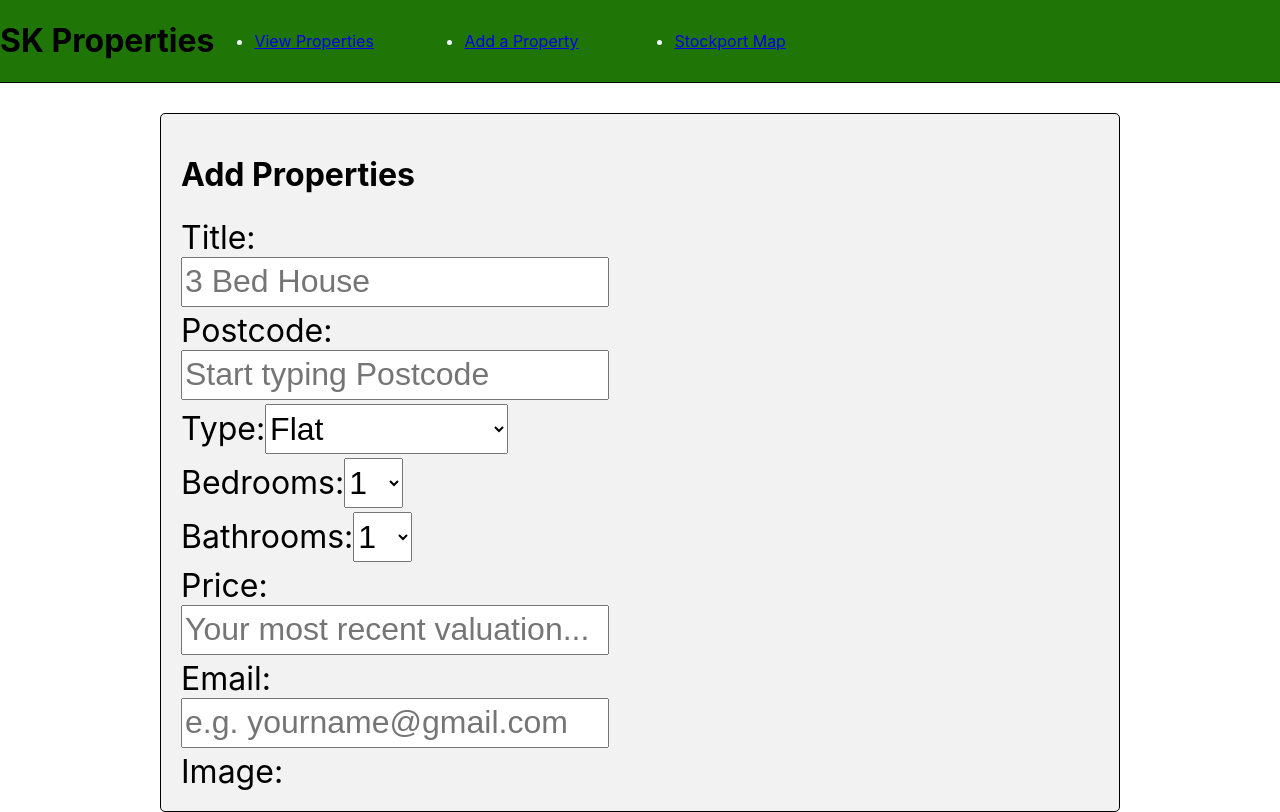
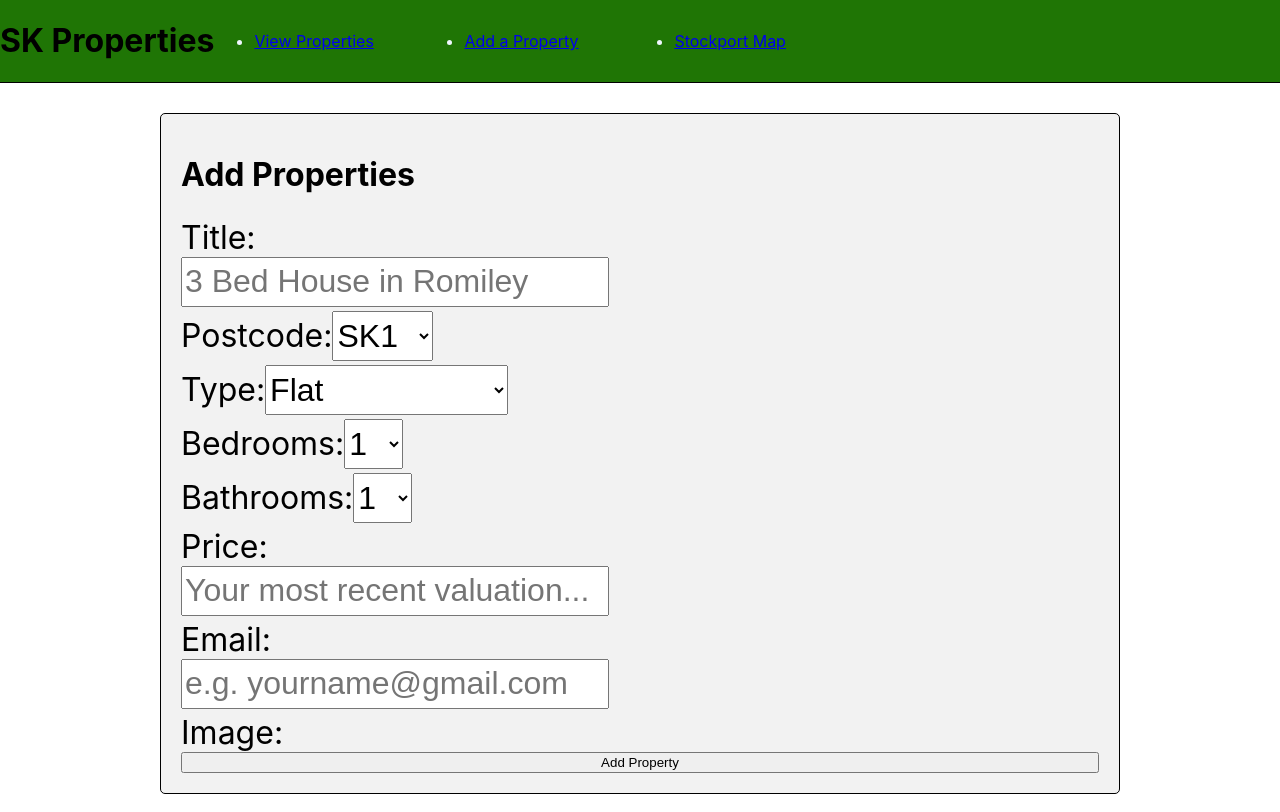
Before and after one commit to James-Sample/stockportPropertyApp-frontend, a React (Create React App) app: page /add-property in a window 1280 px wide. Built offline with nearby package versions, Linux system fonts and the light colour scheme.

Commit message:
add property functionality working

```diff
--- a/package.json
+++ b/package.json
@@ -6,8 +6,11 @@
     "@testing-library/jest-dom": "^5.16.5",
     "@testing-library/react": "^13.4.0",
     "@testing-library/user-event": "^13.5.0",
+    "axios": "^1.3.4",
     "eslint": "^8.36.0",
+    "font-awesome": "^4.7.0",
     "nodemon": "^2.0.21",
+    "prop-types": "^15.8.1",
     "react": "^18.2.0",
     "react-dom": "^18.2.0",
     "react-router-dom": "^6.9.0",
--- /dev/null
+++ b/src/components/Alert.js
@@ -0,0 +1,23 @@
+import React from "react";
+import PropTypes from "prop-types";
+import "../styles/alert.css";
+
+const Alert = ({ message, success }) => {
+  if (!message) return null;
+  return (
+    <div className={`alert alert-${success ? "success" : "error"}`}>
+      {message}
+    </div>
+  );
+};
+
+Alert.propTypes = {
+  message: PropTypes.string.isRequired,
+  success: PropTypes.bool,
+};
+
+Alert.defaultProps = {
+  success: false,
+};
+
+export default Alert;
--- a/src/pages/AddProperty.js
+++ b/src/pages/AddProperty.js
@@ -1,36 +1,89 @@
-import React from "react";
+import React, { useState } from "react";
 import "../styles/addproperty.css";
+import postData from "../requests/postData";
+import Alert from "../components/Alert";
 
 const AddProperty = () => {
+  const initialState = {
+    fields: {
+      title: "",
+      city: "Manchester",
+      type: "Flat",
+      bedrooms: "0",
+      bathrooms: "0",
+      price: "",
+      email: "",
+    },
+    alert: {
+      message: "",
+      isSuccess: false,
+    },
+  };
+
+  const [fields, setFields] = useState(initialState.fields);
+
+  const [alert, setAlert] = useState(initialState.alert);
+
+  const handleAddproperty = (event) => {
+    postData(fields, setAlert);
+    event.preventDefault();
+    setAlert({ message: "", isSuccess: false });
+    console.log(fields.bedrooms);
+  };
+
+  const handleFieldChange = (event) => {
+    setFields({ ...fields, [event.target.name]: event.target.value });
+  };
   return (
     <div className="addproperty">
+      <Alert message={alert.message} success={alert.isSuccess} />
       <h1>Add Properties</h1>
-      <form className="property-form">
+      <form className="property-form" onSubmit={handleAddproperty}>
         <label htmlFor="title">
           Title:
           <input
             id="title"
             name="title"
-            // value={fields.title}
-            // onChange={handleFieldChange}
-            placeholder="3 Bed House"
+            value={fields.title}
+            onChange={handleFieldChange}
+            placeholder="3 Bed House in Romiley"
           />
         </label>
         <label htmlFor="postcode">
           Postcode:
-          <input
+          <select
             id="postcode"
             name="postcode"
-            placeholder="Start typing Postcode"
-          />
+            value={fields.postcode}
+            onChange={handleFieldChange}
+          >
+            <option value="SK1">SK1</option>
+            <option value="SK2">SK2</option>
+            <option value="SK3">SK3</option>
+            <option value="SK4">SK4</option>
+            <option value="SK5">SK5</option>
+            <option value="SK6">SK6</option>
+            <option value="SK7">SK7</option>
+            <option value="SK6">SK8</option>
+            <option value="SK9">SK9</option>
+            <option value="SK10">SK10</option>
+            <option value="SK11">SK11</option>
+            <option value="SK12">SK12</option>
+            <option value="SK13">SK13</option>
+            <option value="SK14">SK14</option>
+            <option value="SK15">SK15</option>
+            <option value="SK16">SK16</option>
+            <option value="SK17">SK17</option>
+            <option value="SK18">SK18</option>
+          </select>
         </label>
         <label htmlFor="type">
           Type:
           <select
             id="type"
             name="type"
-            // value={fields.type}
-            // onChange={handleFieldChange}
+            value={fields.type}
+            onChange={handleFieldChange}
           >
             <option value="Flat">Flat</option>
             <option value="Terraced">Terraced</option>
@@ -43,10 +96,10 @@ const AddProperty = () => {
         <label htmlFor="bedrooms">
           Bedrooms:
           <select
-            id="bedroom"
-            name="bedroom"
-            // value={fields.bedroom}
-            // onChange={handleFieldChange}
+            id="bedrooms"
+            name="bedrooms"
+            value={fields.bedrooms}
+            onChange={handleFieldChange}
           >
             <option value="1">1</option>
             <option value="2">2</option>
@@ -62,8 +115,8 @@ const AddProperty = () => {
           <select
             id="bathrooms"
             name="bathrooms"
-            // value={fields.bathrooms}
-            // onChange={handleFieldChange}
+            value={fields.bathrooms}
+            onChange={handleFieldChange}
           >
             <option value="1">1</option>
             <option value="2">2</option>
@@ -76,8 +129,8 @@ const AddProperty = () => {
           <input
             id="price"
             name="price"
-            // value={fields.price}
-            // onChange={handleFieldChange}
+            value={fields.price}
+            onChange={handleFieldChange}
             placeholder="Your most recent valuation..."
           />
         </label>
@@ -86,12 +139,15 @@ const AddProperty = () => {
           <input
             id="email"
             name="email"
-            // value={fields.email}
-            // onChange={handleFieldChange}
+            value={fields.email}
+            onChange={handleFieldChange}
             placeholder="e.g. yourname@gmail.com"
           />
         </label>
         <label htmlFor="image">Image:</label>
+        <button className="submit-button" type="submit">
+          Add Property
+        </button>
       </form>
     </div>
   );
--- /dev/null
+++ b/src/requests/postData.js
@@ -0,0 +1,20 @@
+import axios from "axios";
+
+const postData = (fields, setAlert) => {
+  axios
+    .post("http://localhost:4000/addProperty", fields)
+    .then(() => {
+      setAlert({
+        message: "Property Added",
+        isSuccess: true,
+      });
+    })
+    .catch(() => {
+      setAlert({
+        message: "Couldn't add your property, please try again",
+        isSuccess: false,
+      });
+    });
+};
+
+export default postData;
--- /dev/null
+++ b/src/styles/alert.css
@@ -0,0 +1,10 @@
+.alert-success {
+    border: 1px solid black;
+    background-color: green;
+
+}
+
+.alert-error {
+    border: 1px solid black;
+    background-color: red;
+}
```
Also changed, not shown: src/components/PropertyCard.js (+66 -0 lines), src/styles/propertycard.css (added, +55 -0 lines), src/requests/getData.js (added), 1 other file (tests, documents, lock files or other folders).
